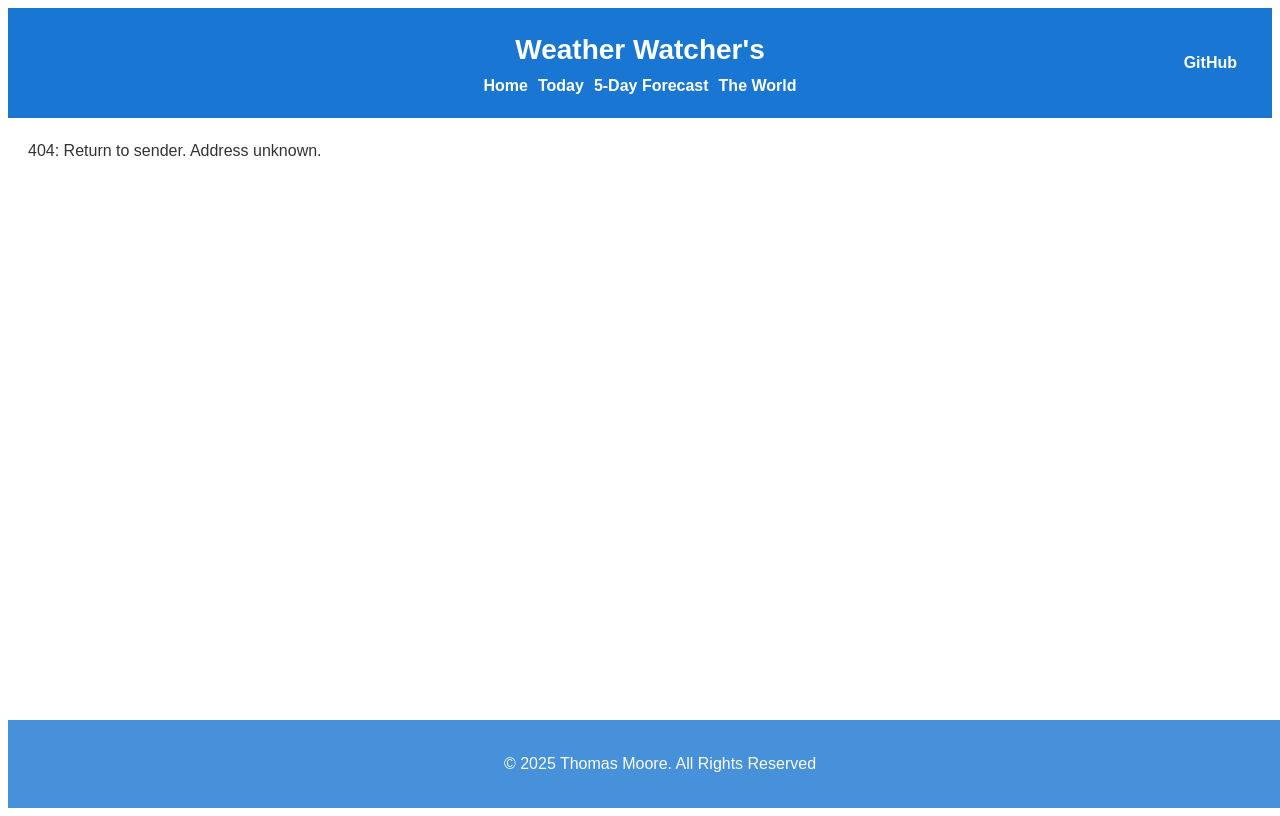
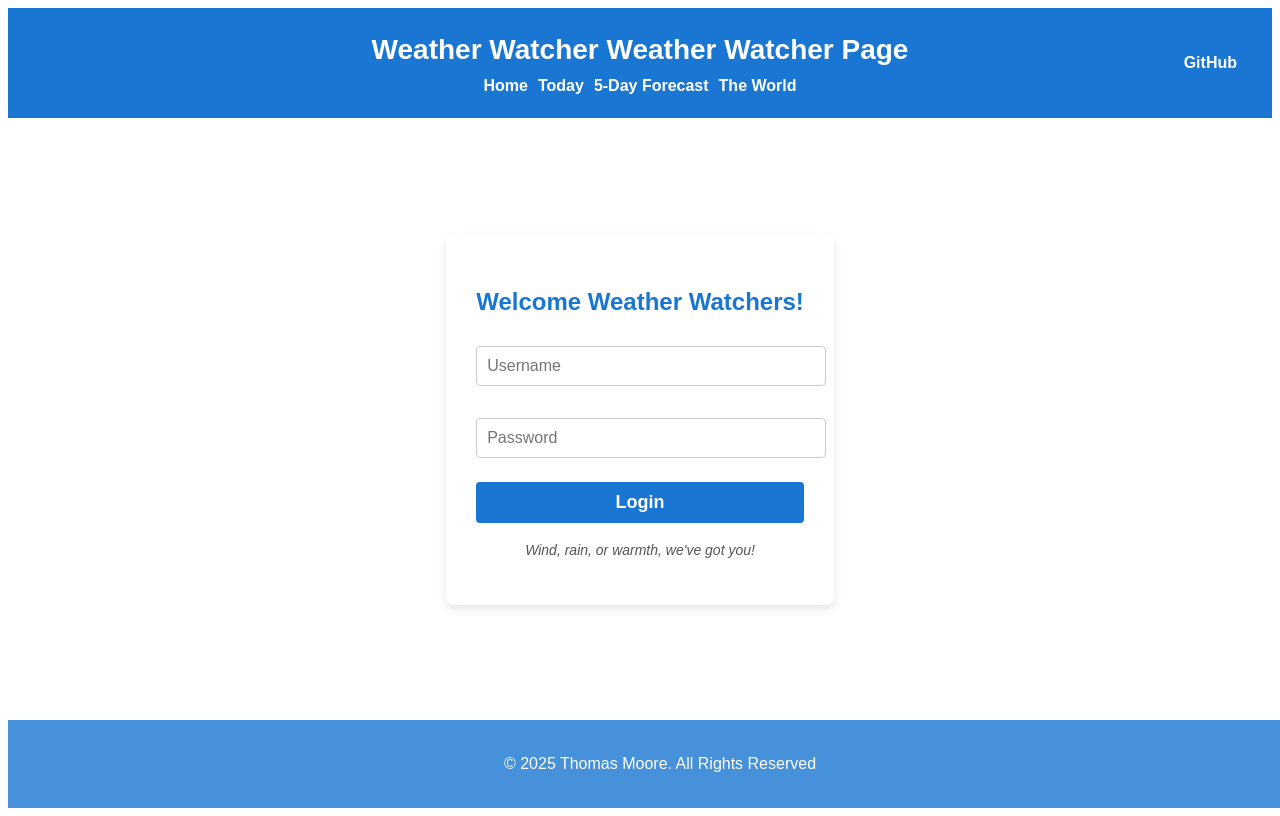
Before and after one commit to tj-moore33/startup, a React (Vite) app: page / in a window 1280 px wide. Before the commit this address had no page. Shown: the top 816 px of the page. Built offline with nearby package versions, Linux system fonts and the light colour scheme.

Commit message:
login reactivity

```diff
--- a/src/app.css
+++ b/src/app.css
@@ -189,7 +189,7 @@ footer  {
     width: 100%;
 }
 
-@media (max-width: 600px) {
+@media (max-width: 100px) {
     .forecast-container {
         flex-wrap: nowrap;
         overflow-x: auto;
@@ -215,9 +215,15 @@ footer  {
     }
 }
 
+/* Login Page Container */
+.container-fluid {
+    display: flex;
+    justify-content: center;
+    align-items: center;
+    height: 100vh; /* Full-screen height */
+}
 
-
-/* Login */
+/* Login Form Wrapper */
 .login-wrapper {
     background: #ffffff;
     max-width: 400px;
@@ -228,6 +234,7 @@ footer  {
     text-align: center;
 }
 
+/* Header */
 .login-header {
     color: #1976d2;
     font-size: 24px;
@@ -235,6 +242,8 @@ footer  {
     margin-bottom: 15px;
 }
 
+/* Input Fields */
+.login-container input[type="text"],
 .login-container input[type="email"],
 .login-container input[type="password"] {
     width: 100%;
@@ -246,12 +255,15 @@ footer  {
     transition: border-color 0.3s ease-in-out;
 }
 
+/* Input Focus State */
+.login-container input[type="text"]:focus,
 .login-container input[type="email"]:focus,
 .login-container input[type="password"]:focus {
     border-color: #1976d2;
     outline: none;
 }
 
+/* Submit Button */
 .login-container input[type="submit"] {
     width: 100%;
     background-color: #1976d2;
@@ -265,11 +277,13 @@ footer  {
     transition: background 0.3s ease-in-out, box-shadow 0.3s ease-in-out;
 }
 
+/* Submit Button Hover */
 .login-container input[type="submit"]:hover {
     background-color: #1565c0;
     box-shadow: 0 4px 8px rgba(0, 0, 0, 0.2);
 }
 
+/* Tagline */
 .tagline {
     margin-top: 15px;
     font-size: 14px;
@@ -277,8 +291,15 @@ footer  {
     font-style: italic;
 }
 
+/* Error Message */
+.error-message {
+    color: red;
+    font-size: 14px;
+    margin-bottom: 10px;
+}
+
 /* Responsive Design */
-@media (max-width: 600px) {
+@media (max-width: 300px) {
     .login-wrapper {
         width: 90%;
         padding: 20px;
@@ -288,3 +309,16 @@ footer  {
         font-size: 14px;
     }
 }
+
+
+/* Responsive Design */
+@media (max-width: 300px) {
+    .login-wrapper {
+        width: 90%;
+        padding: 20px;
+    }
+
+    .login-container input {
+        font-size: 14px;
+    }
+}
--- a/src/app.jsx
+++ b/src/app.jsx
@@ -1,21 +1,33 @@
-import React from 'react';
-// import 'bootstrap/dist/css/bootstrap.min.css';
-import './app.css';
-
+import React, { useState, useEffect } from 'react';
 import { BrowserRouter, NavLink, Route, Routes } from 'react-router-dom';
 import { Login } from './login/login';
 import { Current } from './current/current';
 import { Forecast } from './forecast/forecast';
 import { World } from './world/world';
+import './app.css';
 
 export default function App() {
+  const [username, setUsername] = useState('');
+
+  // get username from localStorage
+  useEffect(() => {
+    const storedUsername = localStorage.getItem('username');
+    if (storedUsername) {
+      setUsername(storedUsername);
+    }
+  }, []);
+
+    // Format the username as possessive
+    const formatPossessive = (name) => {
+      if (!name) return "Weather Watcher"; // default if username is empty
+      return name.endsWith("s") ? `${name}'` : `${name}'s`;
+    };
+
   return (
-
     <BrowserRouter>
       <div className='body bg-dark text-light'>
         <header>
-           {/* This will populate with the entered username*/}
-          <h1><span id="username">Weather Watcher</span>'s</h1>
+        <h1><span id="username">{formatPossessive(username)}</span> Weather Watcher Page</h1>
           <nav>
             <ul>
               <li><NavLink className="nav-link active" to='login'>Home</NavLink></li>
@@ -30,7 +42,7 @@ export default function App() {
         </header>
 
         <Routes>
-            <Route path='/login' element={<Login />} exact />
+          <Route path='/' element={<Login />} exact />
           <Route path='/current' element={<Current />} />
           <Route path='/forecast' element={<Forecast />} />
           <Route path='/world' element={<World />} />
--- a/src/login/login.jsx
+++ b/src/login/login.jsx
@@ -1,49 +1,111 @@
+
+// import React, { useState } from 'react';
+// import '../app.css';
+// import { useNavigate } from 'react-router-dom';
+
+// export function Login() {
+//   const [username, setUsername] = useState('');
+//   const [password, setPassword] = useState('');
+//   const navigate = useNavigate();
+
+
+// //   ngl the part below was chatgpt but everytime i try to edit it everything breaks, gonna keep it in for now and change it when i put in JS
+
+//   function handleSubmit(event) {
+//     event.preventDefault(); // Prevent default form submission behavior
+
+//     // Handle login logic here (e.g., validate credentials)
+
+//     // If valid, save user data to localStorage (or handle auth)
+//     localStorage.setItem('userToken', 'your-auth-token'); // Modify based on your auth system
+
+//     // Navigate to the "current" weather page after login
+//     navigate('/current');
+//   }
+
+//   return (
+//     <main className='container-fluid bg-secondary text-center'>
+//       <div className="login-wrapper">
+//         <h2 className="login-header">Welcome Weather Watchers!</h2>
+//         <form className="login-container" onSubmit={handleSubmit}>
+//           <p><input
+//               type="text"
+//               placeholder="Username"
+//               value={username}
+//               onChange={(e) => setUsername(e.target.value)}
+//               required
+//             /></p>
+//           <p><input
+//               type="password"
+//               placeholder="Password"
+//               value={password}
+//               onChange={(e) => setPassword(e.target.value)}
+//               required
+//             /></p>
+//           <p><input type="submit" value="Login" /></p>
+//         </form>
+//         <p className="tagline">Wind, rain, or warmth, we've got you!</p>
+//       </div>
+//     </main>
+//   );
+// }
+
+
 
 import React, { useState } from 'react';
+import { useNavigate } from 'react-router-dom';
 import '../app.css';
-import { useNavigate } from 'react-router-dom';
 
 export function Login() {
   const [username, setUsername] = useState('');
   const [password, setPassword] = useState('');
+  const [error, setError] = useState(null);
   const navigate = useNavigate();
 
+  function handleSubmit(event) {
+    event.preventDefault();
 
-//   ngl the part below was chatgpt but everytime i try to edit it everything breaks, gonna keep it in for now and change it when i put in JS
+    if (!username.trim() || !password.trim()) {
+      setError('Username and password are required.');
+      return;
+    }
 
-  function handleSubmit(event) {
-    event.preventDefault(); // Prevent default form submission behavior
+    // Store the username and simulate login
+    localStorage.setItem('userToken', 'mock-auth-token');
+    localStorage.setItem('username', username); // Store the username
 
-    // Handle login logic here (e.g., validate credentials)
-
-    // If valid, save user data to localStorage (or handle auth)
-    localStorage.setItem('userToken', 'your-auth-token'); // Modify based on your auth system
-
-    // Navigate to the "current" weather page after login
-    navigate('/current');
+    navigate('/current'); // Redirect after login
   }
 
   return (
     <main className='container-fluid bg-secondary text-center'>
       <div className="login-wrapper">
         <h2 className="login-header">Welcome Weather Watchers!</h2>
+
+        {error && <p className="error-message">{error}</p>}
+
         <form className="login-container" onSubmit={handleSubmit}>
-          <p><input
-              type="email"
+          <p>
+            <input
+              type="text"
               placeholder="Username"
               value={username}
               onChange={(e) => setUsername(e.target.value)}
               required
-            /></p>
-          <p><input
+            />
+          </p>
+          <p>
+            <input
               type="password"
               placeholder="Password"
               value={password}
               onChange={(e) => setPassword(e.target.value)}
               required
-            /></p>
+            />
+          </p>
           <p><input type="submit" value="Login" /></p>
         </form>
+
         <p className="tagline">Wind, rain, or warmth, we've got you!</p>
       </div>
     </main>
```
Also changed, not shown: src/login/login.html (deleted, +0 -23 lines). Lines whose indentation alone changed are shown as unchanged.
